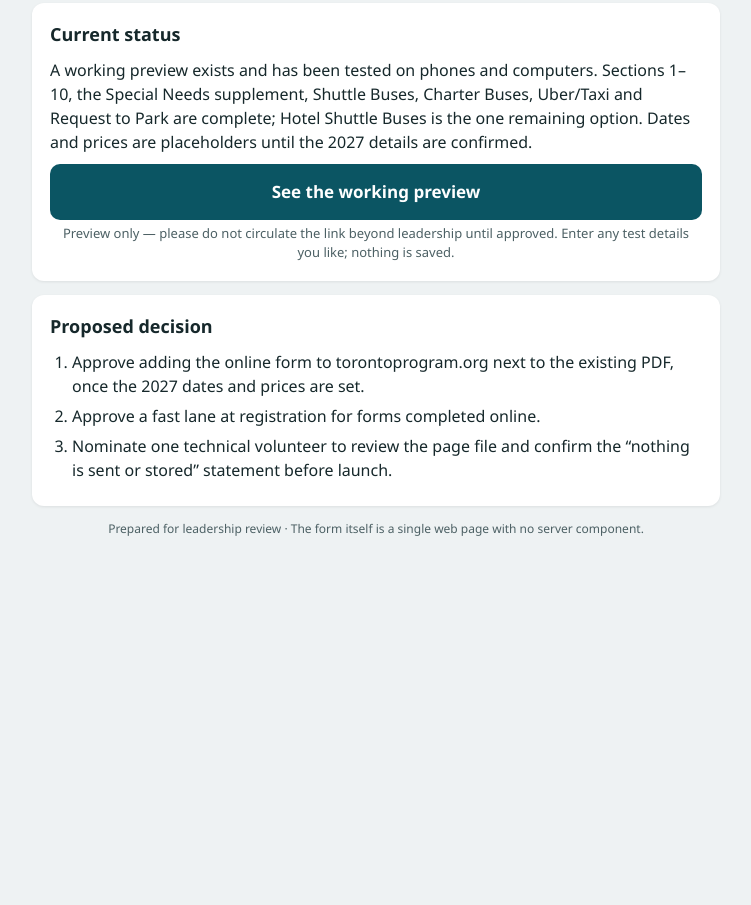
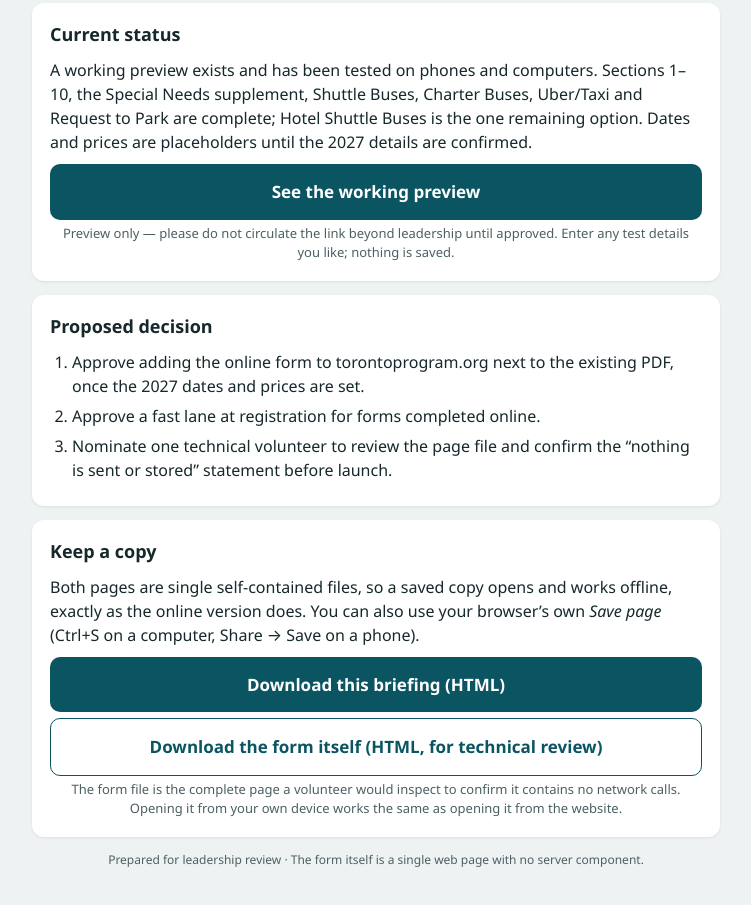
Before and after one commit to chiranjivauluck-prog/tsc-registration, a plain HTML site: page why-online.html in a window 1280 px wide. Shown: the part 3328-4233 px from the top of the page, without its empty margins (264-1015 px from the left). Before the commit the page ends 3922 px from the top, so only its background shows below. Drawn offline with Linux system fonts and the light colour scheme.

Commit message:
Preview build 0.8

```diff
--- a/why-online.html
+++ b/why-online.html
@@ -136,6 +136,13 @@
       </ol>
     </div>
 
+    <div class="card">
+      <h2>Keep a copy</h2>
+      <p>Both pages are single self-contained files, so a saved copy opens and works offline, exactly as the online version does. You can also use your browser&rsquo;s own <i>Save page</i> (Ctrl+S on a computer, Share &rarr; Save on a phone).</p>
+      <a class="btn" href="why-online.html" download="Online-registration-form-briefing.html">Download this briefing (HTML)</a>
+      <a class="btn" href="index.html" download="TSC-registration-form-preview.html" style="background:#fff;color:var(--accent);border:1.5px solid var(--accent)">Download the form itself (HTML, for technical review)</a>
+      <p class="small" style="text-align:center">The form file is the complete page a volunteer would inspect to confirm it contains no network calls. Opening it from your own device works the same as opening it from the website.</p>
+    </div>
     <div class="foot">Prepared for leadership review &middot; The form itself is a single web page with no server component.</div>
   </main>
 </div>
```
Also changed, not shown: index.html (+2 -1 lines).
